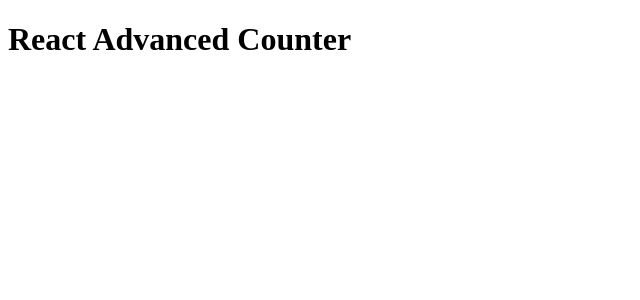
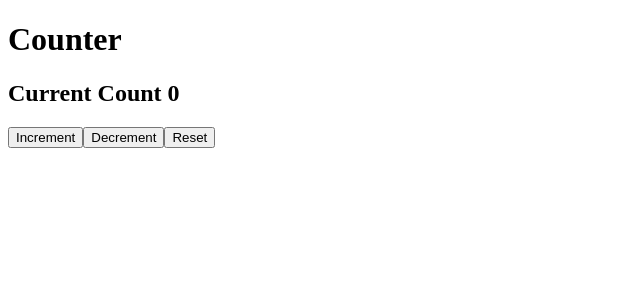
Before and after one commit to srilatha2012/mod10-lab1-react-ts-advanced-counter-with-useeffect, a React (Vite) app: page / in a window 1280 px wide. Shown: the top 300 px of the page, without its empty margins (0-640 px from the left). Built offline with nearby package versions, Linux system fonts and the light colour scheme.

Commit message:
Added Core counter functionality

```diff
--- a/src/App.tsx
+++ b/src/App.tsx
@@ -1,11 +1,13 @@
 import './App.css'
+import { AdvancedCounter } from './components/AdvancedCounter'
 
 function App() {
 
   return (
-    <>
-     <h1>React Advanced Counter</h1>
-    </>
+    <div>
+     <h1>Counter</h1>
+     <AdvancedCounter/>
+    </div>
   )
 }
 
--- a/src/components/AdvancedCounter.tsx
+++ b/src/components/AdvancedCounter.tsx
@@ -0,0 +1,16 @@
+import { useEffect, useState } from "react"
+
+export function AdvancedCounter() {
+
+    const [count, setCount] = useState(0);
+
+    return (
+        <div>
+            <h2>Current Count {count}</h2>
+            <button onClick={() => setCount(count+1)}>Increment</button>
+            <button onClick={() => setCount(count-1)}>Decrement</button>
+            <button onClick={()=> setCount(0)}>Reset</button>
+        </div>
+    )
+
+}
```
